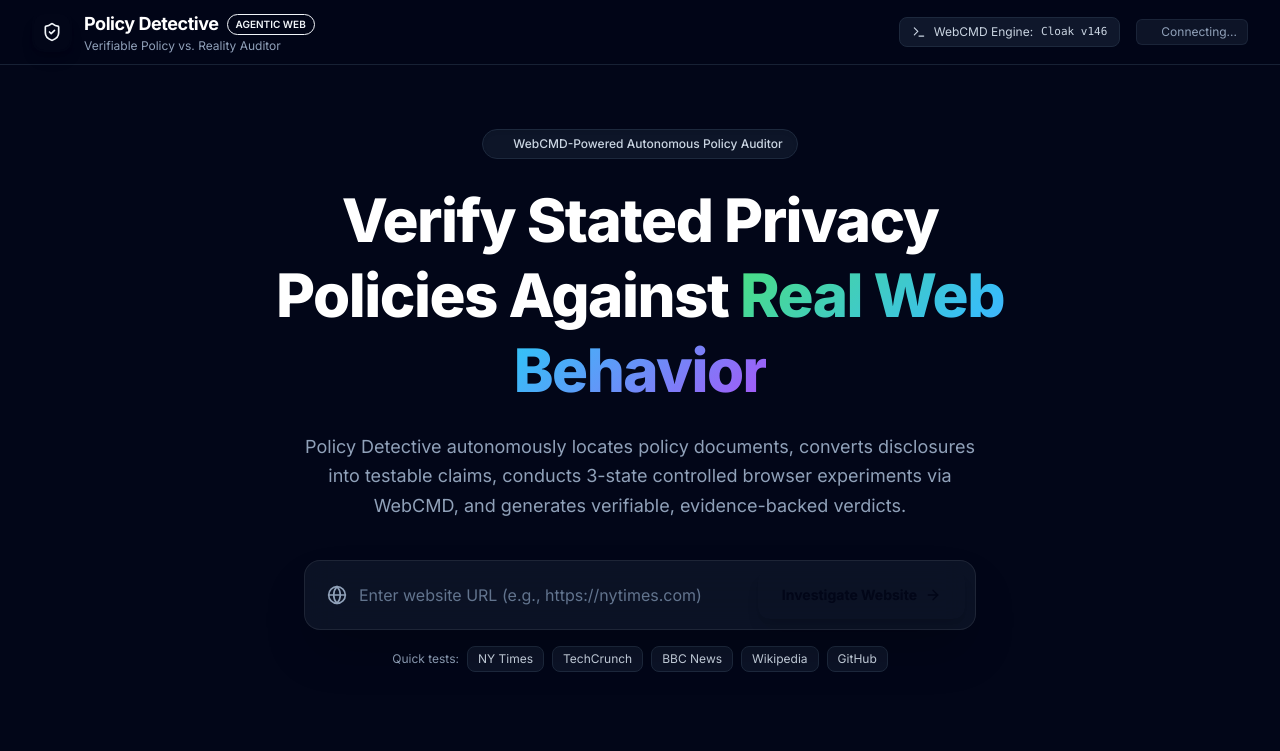
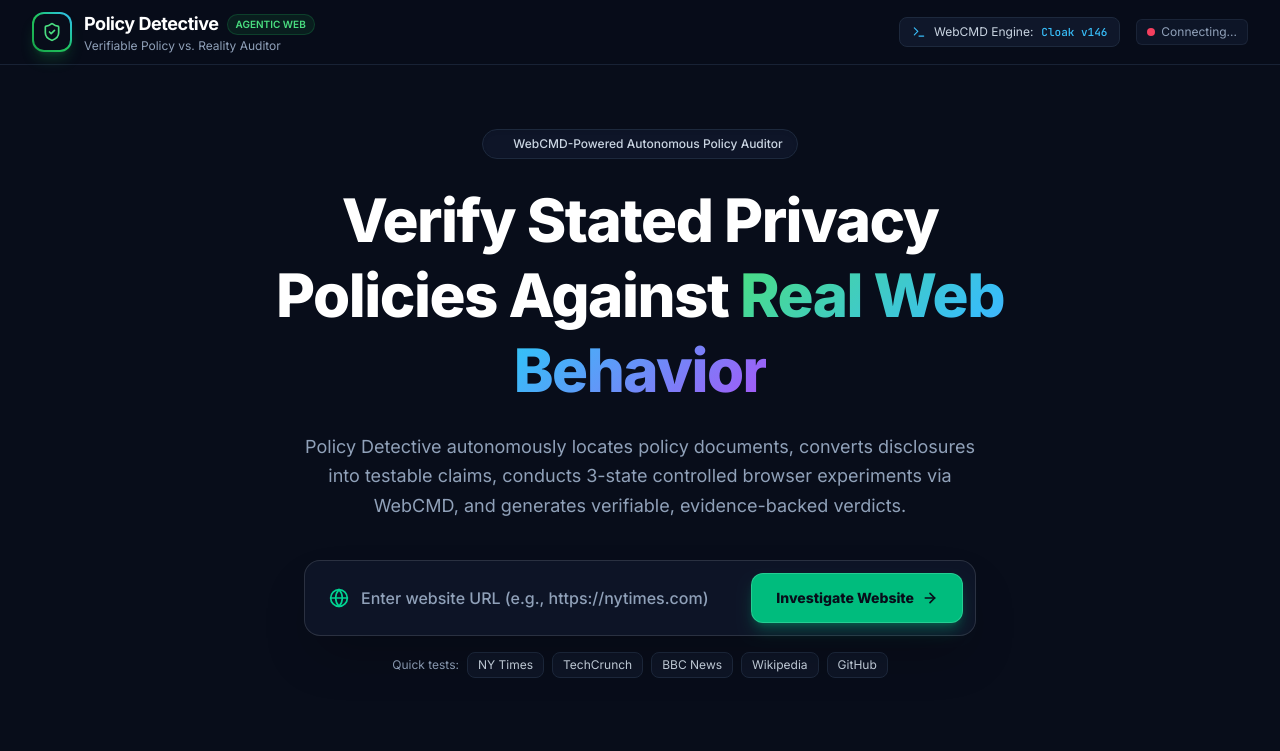
Before and after one commit to jonvikboi/policy-detective, a React (Vite) app in the folder frontend/: page / in a window 1280 px wide. Shown: the top 751 px of the page. Built offline with nearby package versions, Linux system fonts and the light colour scheme; no server answers.

Commit message:
fix(ui): enhance button visibility, theme variables, and border contrast for Tailwind v4

```diff
--- a/frontend/src/components/LandingView.tsx
+++ b/frontend/src/components/LandingView.tsx
@@ -77,9 +77,9 @@ export const LandingView: React.FC<LandingViewProps> = ({ onStartScan, isLoading
         {/* URL Input Form */}
         <div className="max-w-2xl mx-auto pt-4">
           <form onSubmit={handleSubmit} className="relative">
-            <div className="glass-panel rounded-2xl p-2 sm:p-2.5 shadow-2xl flex flex-col sm:flex-row items-center space-y-2 sm:space-y-0 sm:space-x-2 border border-slate-700/60 focus-within:border-brand-500/80 transition-all">
+            <div className="glass-panel rounded-2xl p-2.5 sm:p-3 shadow-2xl flex flex-col sm:flex-row items-center space-y-2 sm:space-y-0 sm:space-x-2 border border-slate-700/80 focus-within:border-emerald-400 focus-within:ring-2 focus-within:ring-emerald-400/20 transition-all bg-slate-900/90">
               <div className="flex items-center pl-3 w-full sm:w-auto flex-1">
-                <Globe className="w-5 h-5 text-slate-400 mr-3 flex-shrink-0" />
+                <Globe className="w-5 h-5 text-emerald-400 mr-3 flex-shrink-0" />
                 <input
                   type="text"
                   value={url}
@@ -88,14 +88,14 @@ export const LandingView: React.FC<LandingViewProps> = ({ onStartScan, isLoading
                     if (validationError) setValidationError(null);
                   }}
                   placeholder="Enter website URL (e.g., https://nytimes.com)"
-                  className="w-full bg-transparent text-white placeholder-slate-500 focus:outline-none text-sm sm:text-base"
+                  className="w-full bg-transparent text-white placeholder-slate-400 focus:outline-none text-sm sm:text-base font-medium"
                   disabled={isLoading}
                 />
               </div>
               <button
                 type="submit"
                 disabled={isLoading}
-                className="w-full sm:w-auto px-6 py-3.5 rounded-xl bg-gradient-to-r from-brand-500 to-brand-600 hover:from-brand-400 hover:to-brand-500 text-slate-950 font-bold text-sm flex items-center justify-center space-x-2 shadow-lg shadow-brand-500/25 transition-all duration-200 disabled:opacity-50 disabled:cursor-not-allowed flex-shrink-0"
+                className="w-full sm:w-auto px-6 py-3.5 rounded-xl bg-emerald-500 hover:bg-emerald-400 active:bg-emerald-600 text-slate-950 font-extrabold text-sm flex items-center justify-center space-x-2 shadow-lg shadow-emerald-500/30 transition-all duration-200 border border-emerald-300/40 cursor-pointer disabled:opacity-50 disabled:cursor-not-allowed flex-shrink-0"
               >
                 {isLoading ? (
                   <>
@@ -105,7 +105,7 @@ export const LandingView: React.FC<LandingViewProps> = ({ onStartScan, isLoading
                 ) : (
                   <>
                     <span>Investigate Website</span>
-                    <ArrowRight className="w-4 h-4" />
+                    <ArrowRight className="w-4 h-4 text-slate-950 stroke-[2.5]" />
                   </>
                 )}
               </button>
--- a/frontend/src/index.css
+++ b/frontend/src/index.css
@@ -1,4 +1,28 @@
 @import "tailwindcss";
+@config "../tailwind.config.js";
+
+@theme {
+  --color-brand-50: #f0fdf4;
+  --color-brand-100: #dcfce7;
+  --color-brand-200: #bbf7d0;
+  --color-brand-300: #86efac;
+  --color-brand-400: #4ade80;
+  --color-brand-500: #22c55e;
+  --color-brand-600: #16a34a;
+  --color-brand-700: #15803d;
+  --color-brand-800: #166534;
+  --color-brand-900: #14532d;
+  --color-brand-950: #052e16;
+
+  --color-slate-850: #151f32;
+  --color-slate-900: #0f172a;
+  --color-slate-950: #080d1a;
+
+  --color-accent-blue: #38bdf8;
+  --color-accent-purple: #a855f7;
+  --color-accent-amber: #f59e0b;
+  --color-accent-rose: #f43f5e;
+}
 
 @layer base {
   body {
@@ -11,19 +35,19 @@
 
 /* Glassmorphism card utility */
 .glass-panel {
-  background: rgba(15, 23, 42, 0.75);
+  background: rgba(15, 23, 42, 0.85);
   backdrop-filter: blur(16px);
   -webkit-backdrop-filter: blur(16px);
-  border: 1px solid rgba(255, 255, 255, 0.08);
+  border: 1px solid rgba(255, 255, 255, 0.12);
 }
 
 .glass-panel-hover {
   transition: all 0.2s cubic-bezier(0.4, 0, 0.2, 1);
 }
 .glass-panel-hover:hover {
-  background: rgba(21, 31, 50, 0.85);
-  border-color: rgba(74, 222, 128, 0.25);
-  box-shadow: 0 10px 30px -10px rgba(0, 0, 0, 0.5), 0 0 20px -5px rgba(34, 197, 94, 0.15);
+  background: rgba(21, 31, 50, 0.95);
+  border-color: rgba(74, 222, 128, 0.35);
+  box-shadow: 0 10px 30px -10px rgba(0, 0, 0, 0.6), 0 0 20px -5px rgba(34, 197, 94, 0.2);
 }
 
 .gradient-text {
@@ -33,7 +57,22 @@
 }
 
 .glow-brand {
-  box-shadow: 0 0 35px -5px rgba(34, 197, 94, 0.25);
+  box-shadow: 0 0 35px -5px rgba(34, 197, 94, 0.3);
+}
+
+/* Primary Action Buttons */
+.btn-primary {
+  background: linear-gradient(135deg, #22c55e 0%, #16a34a 100%);
+  color: #022c22 !important;
+  font-weight: 700;
+  border: 1px solid rgba(74, 222, 128, 0.5);
+  box-shadow: 0 4px 14px rgba(34, 197, 94, 0.3);
+  transition: all 0.2s ease-in-out;
+}
+.btn-primary:hover {
+  background: linear-gradient(135deg, #4ade80 0%, #22c55e 100%);
+  box-shadow: 0 6px 20px rgba(34, 197, 94, 0.45);
+  transform: translateY(-1px);
 }
 
 /* Custom modern scrollbars */
```
